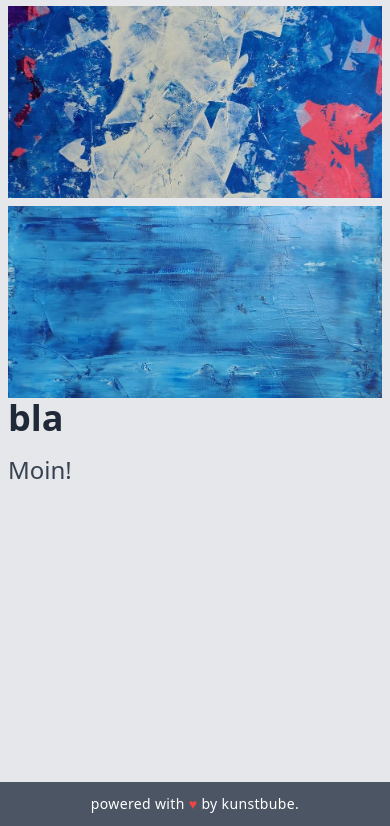
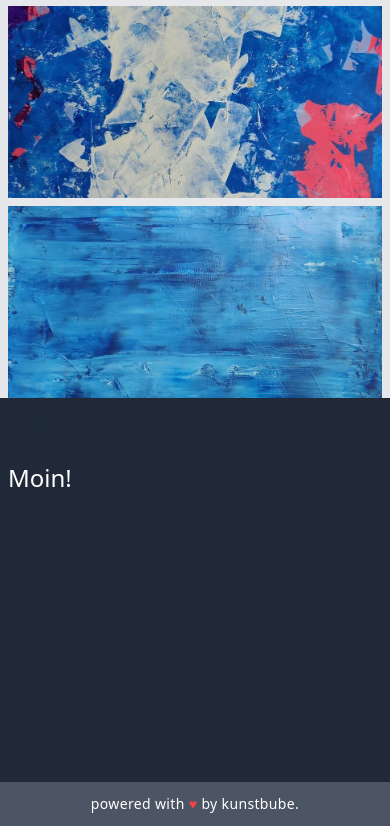
Before and after one commit to p3t3r67x0/kunstbube_website, a Nuxt app: page / in a window 390 px wide. Shown: the part 2898-3724 px from the top of the page. Built offline with nearby package versions, Linux system fonts and the light colour scheme.

Commit message:
added some responsive classes to view

```diff
--- a/layouts/default.vue
+++ b/layouts/default.vue
@@ -78,7 +78,7 @@
     </div>
   </div>
 
-  <main class="flex-grow h-96 px-2 sm:px-0">
+  <main class="flex-grow bg-gray-800 h-96 p-2 text-white">
     <slot />
   </main>
 
```
